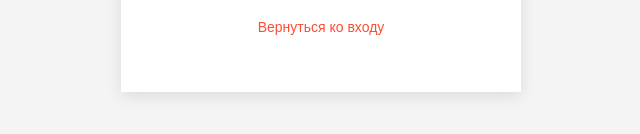
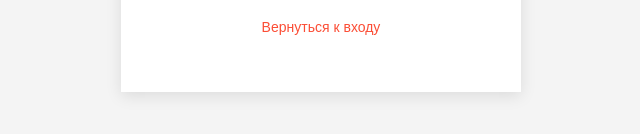
Before and after one commit to Helga1970/tilda-prodamus-lk, a website: page index.html in a window 1280 px wide. Both pictures are taken after a click on the link "Восстановить пароль". Shown: the part 482-616 px from the top of the page, 319-959 px from the left. Drawn offline with Linux system fonts and the light colour scheme; a web font is replaced by a local one.

Commit message:
Update index.html

```diff
--- a/index.html
+++ b/index.html
@@ -132,7 +132,7 @@
         <div class="form-links">
             <p id="reg-link-container"><a href="https://pro-culinaria.ru/registration">Зарегистрироваться</a></p>
             <p id="reset-link-container"><a href="#" onclick="showForm('reset')">Восстановить пароль</a></p>
-            <p id="login-link-container" style="display: none;"><a href="#" onclick="showForm('login')">Вернуться ко входу</a></p>
+            <p id="login-link-container" style="display: none;"><a href="#" onclick="showForm('login')">Вернуться к входу</a></p>
         </div>
     </div>
 
```
